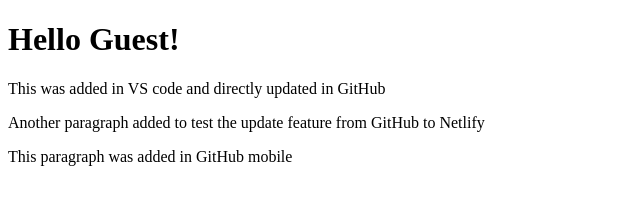
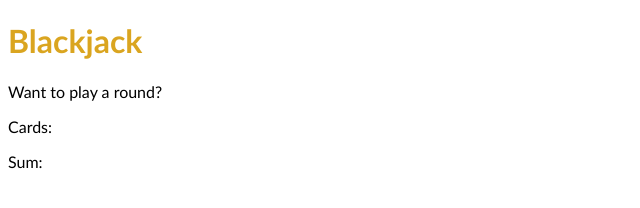
Before and after one commit to SteveArtavia/BlackJack, a website: page index.html in a window 1280 px wide. Shown: the whole page, without its empty margins (0-640 px from the left). Drawn offline with Linux system fonts and the light colour scheme.

Commit message:
Added css file and updated HTML

```diff
--- /dev/null
+++ b/index.css
@@ -0,0 +1,11 @@
+body {
+    font-family: 'Trebuchet MS', 'Lucida Sans Unicode', 'Lucida Grande', 'Lucida Sans', Arial, sans-serif;
+}
+
+h1 {
+    color: goldenrod;
+}
+
+#message-el{
+
+}
--- a/index.html
+++ b/index.html
@@ -5,19 +5,16 @@
     <meta http-equiv="X-UA-Compatible" content="IE=edge">
     <meta name="viewport" content="width=device-width, initial-scale=1.0">
     <title>Document</title>
+    <link rel="stylesheet" type="text/css" href="index.css">
 </head>
 <body>
     <!-- Create a Git repository to save your project, deploy it on Netlify, modify it as you want it will automatically update on Netlify after you commit in GitHub Desktop -->
 
+    <h1>Blackjack</h1>
+    <p id="message-el">Want to play a round?</p>
+    <p>Cards:</p>
+    <p>Sum:</p>
+
     <script src="index.js"></script>
-
-    <h1>Hello Guest!</h1>
-    <p>
-        This was added in VS code and directly updated in GitHub
-    </p>
-    <p>Another paragraph added to test the update feature from GitHub to Netlify</p>
-
-<p> This paragraph was added in GitHub mobile </p>
-
 </body>
 </html>
--- a/index.js
+++ b/index.js
@@ -3,21 +3,17 @@ var secondCard = Math.floor(Math.random() * 10) + 2;
 let sum = firstCard + secondCard;
 let hasBlackJack = false;
 let isAlive = true;
+let message = '';
 
 if (sum <= 20){
-    console.log('Do you want to draw a new card?')
+    message = 'Do you want to draw a new card?'
+
 } else if (sum === 21){
-    console.log("Woohoo! You've got Blackjack!")
+    message = "Woohoo! You've got Blackjack!"
     hasBlackJack = true;
 } else {
-    console.log("You're out of the game!")
+    message = "You're out of the game!"
     isAlive = false;
 }
 
-console.log(4 === 3)  // false
-console.log(5 > 2)    // true
-console.log(12 > 12)  // false
-console.log(3 < 0)    // false
-console.log(3 >= 3)   //  true
-console.log(11 <= 11) // true
-console.log(3 <= 2)   // false
+console.log(message);
```
